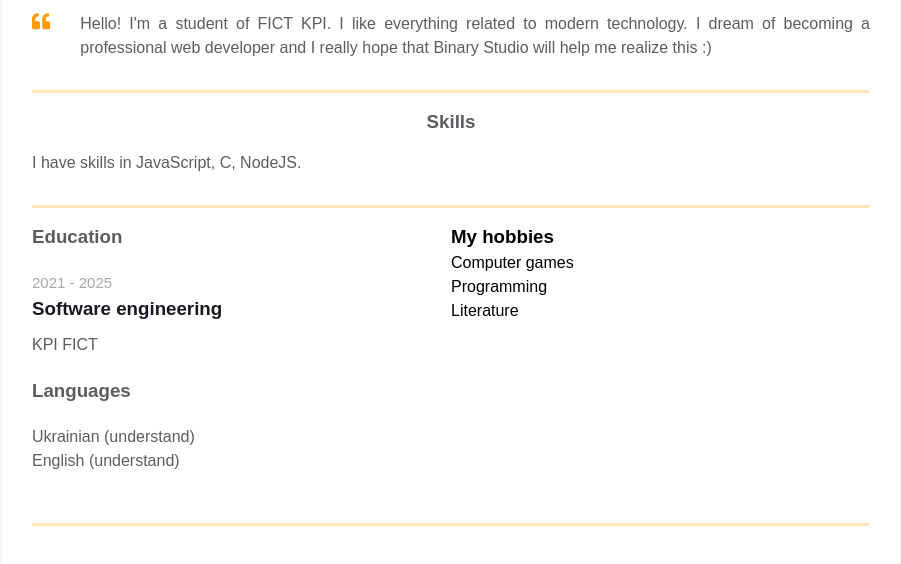
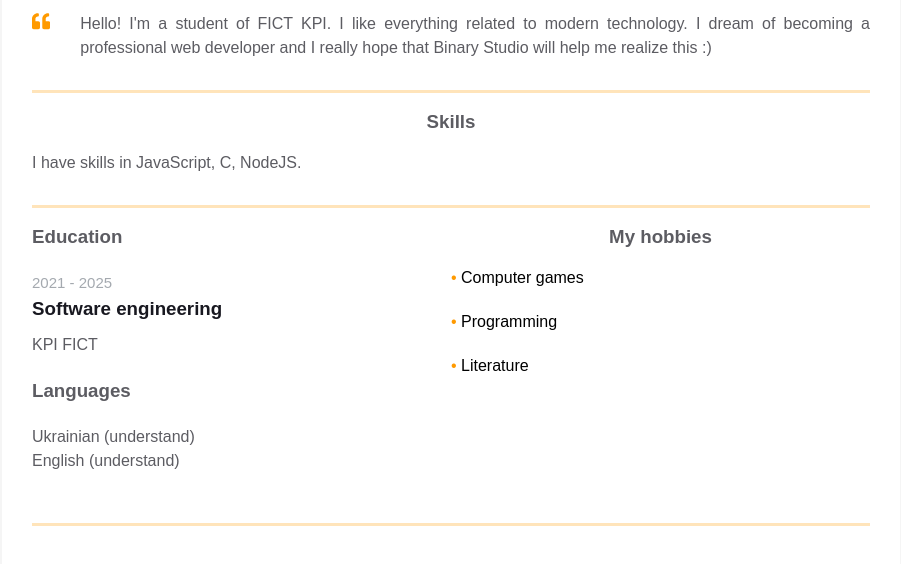
Before and after one commit to yarman1/homepage, a plain HTML site: page index.html in a window 1280 px wide. Shown: the part 338-902 px from the top of the page, without its empty margins (189-1090 px from the left). Drawn offline with Linux system fonts and the light colour scheme.

Commit message:
Added hobbies styles

```diff
--- a/styles.css
+++ b/styles.css
@@ -269,3 +269,19 @@ body {
 .additional-info__languages-item {
   color: var(--secondary-text-color);
 }
+
+.additional-info__list-header {
+  color: var(--secondary-text-color);
+  text-align: center;
+  margin-bottom: 15px;
+}
+
+.additional-info__list-item {
+  list-style-type: none;
+  margin-bottom: 20px;
+}
+
+.additional-info__list-item::before {
+  content: "\2022  ";
+  color: var(--text-decoration-color);
+}
```
